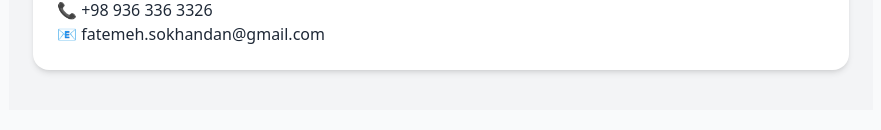
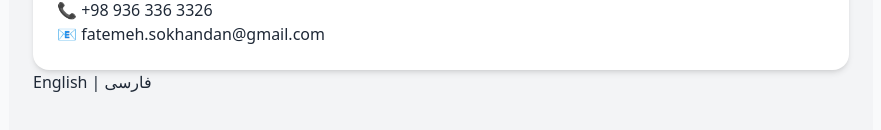
Before and after one commit to fasokh/my-resume, a Next.js app: page /en in a window 1280 px wide. Shown: the part 1592-1722 px from the top of the page, without its empty margins (199-1080 px from the left). Built offline with nearby package versions, Linux system fonts and the light colour scheme.

Commit message:
en and fa link in footer added

```diff
--- a/app/en/page.tsx
+++ b/app/en/page.tsx
@@ -200,6 +200,15 @@ const Page: NextPage = () => {
         <p>📞 +98 936 336 3326</p>
         <p>📧 fatemeh.sokhandan@gmail.com</p>
       </section>
+      <footer>
+        <span>
+          <a href="/en">English </a>
+        </span>
+        |
+        <span>
+          <a href="/"> فارسی</a>
+        </span>
+      </footer>
     </div>
   );
 };
--- a/app/page.tsx
+++ b/app/page.tsx
@@ -278,6 +278,15 @@ const Page: NextPage = () => {
         <p>📞 09363363326</p>
         <p>📧 fatemeh.sokhandan@gmail.com</p>
       </section>
+      <footer>
+        <span>
+          <a href="/en">English </a>
+        </span>
+        |
+        <span>
+          <a href="/"> فارسی</a>
+        </span>
+      </footer>
     </div>
   );
 };
```
